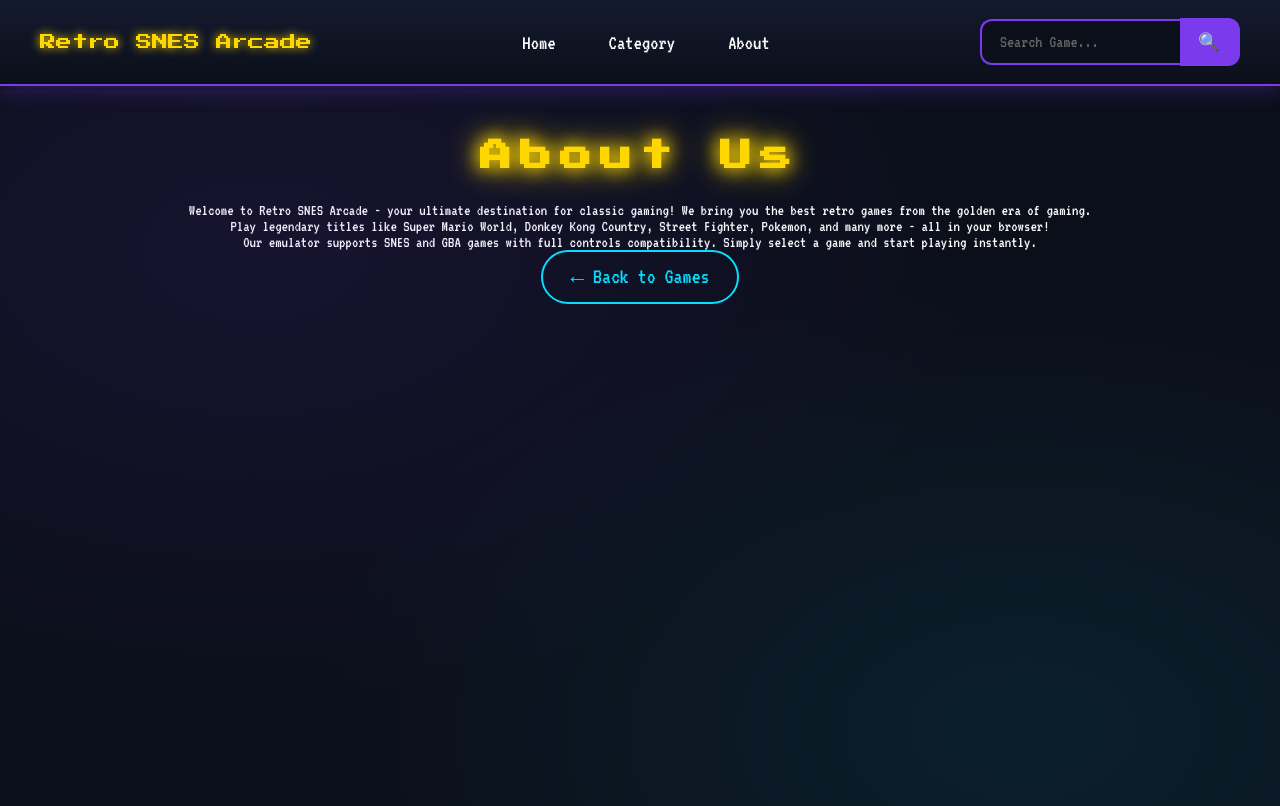
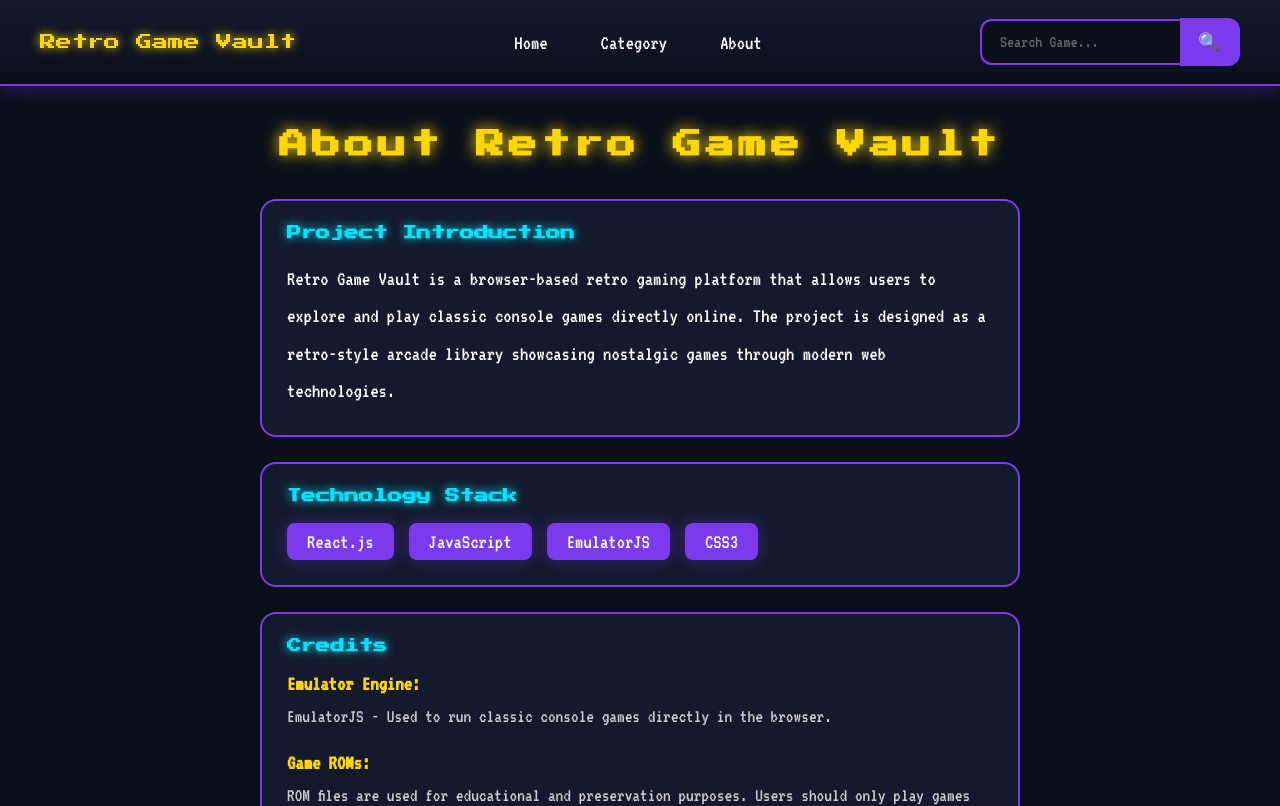
Before and after one commit to guna0223/retro-game, a React (Vite) app in the folder frontend/: page /about in a window 1280 px wide. Shown: the top 806 px of the page. Built offline with nearby package versions, Linux system fonts and the light colour scheme.

Commit message:
update files

```diff
--- a/frontend/src/components/Footer/Footer.jsx
+++ b/frontend/src/components/Footer/Footer.jsx
@@ -6,7 +6,7 @@
     <footer className="footer">
       <div className="footer-container">
         <div className="footer-section">
-          <h3 className="footer-title">Retro SNES Arcade</h3>
+          <h3 className="footer-title">Retro Game Vault</h3>
           <p className="footer-text">
             Your ultimate destination for classic retro gaming.
           </p>
@@ -35,7 +35,7 @@
       </div>
 
       <div className="footer-bottom">
-        <p>&copy; 2024 Retro SNES Arcade. All rights reserved.</p>
+        <p>&copy; 2024 Retro Game Vault. All rights reserved.</p>
       </div>
     </footer>
   );
--- a/frontend/src/components/Navbar/Navbar.jsx
+++ b/frontend/src/components/Navbar/Navbar.jsx
@@ -31,7 +31,7 @@
         <nav className="navbar">
             <div className="navbar-container">
                 <Link to="/" className="navbar-logo">
-                    Retro SNES Arcade
+                    Retro Game Vault
                 </Link>
 
                 <div className="navbar-links">
--- a/frontend/src/components/Pages/About.jsx
+++ b/frontend/src/components/Pages/About.jsx
@@ -1,35 +1,62 @@
 import { Link } from "react-router-dom";
-import "../css/GameCard.css";
-import "../css/Emulator.css";
+import "../css/About.css";
 
 function About() {
   return (
     <div className="arcade-container">
       <div className="arcade-bg"></div>
 
-      <div className="game-library">
-        <h2 className="library-title">About Us</h2>
+      <div className="about-page">
+        <h2 className="about-title">About Retro Game Vault</h2>
 
-        <div className="about-content">
+        <section className="about-section">
+          <h3 className="section-title">Project Introduction</h3>
           <p className="about-text">
-            Welcome to Retro SNES Arcade - your ultimate destination for classic gaming!
-            We bring you the best retro games from the golden era of gaming.
+            Retro Game Vault is a browser-based retro gaming platform that allows users
+            to explore and play classic console games directly online. The project is
+            designed as a retro-style arcade library showcasing nostalgic games through
+            modern web technologies.
           </p>
+        </section>
 
+        <section className="about-section">
+          <h3 className="section-title">Technology Stack</h3>
+          <ul className="tech-list">
+            <li>React.js</li>
+            <li>JavaScript</li>
+            <li>EmulatorJS</li>
+            <li>CSS3</li>
+          </ul>
+        </section>
+
+        <section className="about-section">
+          <h3 className="section-title">Credits</h3>
+          <div className="credit-item">
+            <strong>Emulator Engine:</strong>
+            <p>EmulatorJS - Used to run classic console games directly in the browser.</p>
+          </div>
+          <div className="credit-item">
+            <strong>Game ROMs:</strong>
+            <p>ROM files are used for educational and preservation purposes. Users should only play games they legally own.</p>
+          </div>
+          <div className="credit-item">
+            <strong>Game Artwork / Cover Images:</strong>
+            <p>Game images and artwork belong to their respective copyright owners.</p>
+          </div>
+        </section>
+
+        <section className="about-section disclaimer">
+          <h3 className="section-title">Disclaimer</h3>
           <p className="about-text">
-            Play legendary titles like Super Mario World, Donkey Kong Country,
-            Street Fighter, Pokemon, and many more - all in your browser!
+            This website is a personal project created for learning and demonstration purposes.
+            All game trademarks, ROMs, and artwork belong to their respective owners.
+            Users should only play ROMs they legally own.
           </p>
+        </section>
 
-          <p className="about-text">
-            Our emulator supports SNES and GBA games with full controls compatibility.
-            Simply select a game and start playing instantly.
-          </p>
-
-          <Link to="/" className="back-link">
-            ← Back to Games
-          </Link>
-        </div>
+        <Link to="/" className="back-link">
+          ← Back to Games
+        </Link>
       </div>
     </div>
   );
--- /dev/null
+++ b/frontend/src/components/css/About.css
@@ -0,0 +1,134 @@
+/* About Page Styles */
+@import url('https://fonts.googleapis.com/css2?family=Press+Start+2P&family=VT323&display=swap');
+
+.about-page {
+  max-width: 800px;
+  margin: 0 auto;
+  padding: 40px 20px;
+}
+
+.about-title {
+  font-family: 'Press Start 2P', cursive;
+  font-size: 1.8rem;
+  color: #FFD700;
+  text-shadow: 0 0 15px #FFD700;
+  text-align: center;
+  margin-bottom: 40px;
+  letter-spacing: 4px;
+}
+
+.about-section {
+  background: #141A2E;
+  border: 2px solid #7C3AED;
+  border-radius: 16px;
+  padding: 25px;
+  margin-bottom: 25px;
+}
+
+.about-section.disclaimer {
+  border-color: #00E5FF;
+  background: linear-gradient(180deg, #141A2E 0%, #0a0f1a 100%);
+}
+
+.section-title {
+  font-family: 'Press Start 2P', cursive;
+  font-size: 0.9rem;
+  color: #00E5FF;
+  text-shadow: 0 0 10px #00E5FF;
+  margin-bottom: 20px;
+}
+
+.about-text {
+  font-family: 'VT323', monospace;
+  font-size: 1.3rem;
+  color: #FFFFFF;
+  line-height: 1.8;
+}
+
+.tech-list {
+  list-style: none;
+  padding: 0;
+  margin: 0;
+  display: flex;
+  flex-wrap: wrap;
+  gap: 15px;
+}
+
+.tech-list li {
+  font-family: 'VT323', monospace;
+  font-size: 1.3rem;
+  color: #FFFFFF;
+  background: #7C3AED;
+  padding: 8px 20px;
+  border-radius: 8px;
+  box-shadow: 0 0 15px rgba(124, 58, 237, 0.4);
+}
+
+.credit-item {
+  margin-bottom: 20px;
+}
+
+.credit-item:last-child {
+  margin-bottom: 0;
+}
+
+.credit-item strong {
+  font-family: 'VT323', monospace;
+  font-size: 1.3rem;
+  color: #FFD700;
+  display: block;
+  margin-bottom: 8px;
+}
+
+.credit-item p {
+  font-family: 'VT323', monospace;
+  font-size: 1.2rem;
+  color: #CCCCCC;
+  margin: 0;
+  line-height: 1.6;
+}
+
+.back-link {
+  display: inline-block;
+  font-family: 'VT323', monospace;
+  font-size: 1.3rem;
+  color: #00E5FF;
+  text-decoration: none;
+  padding: 12px 28px;
+  border: 2px solid #00E5FF;
+  border-radius: 30px;
+  transition: all 0.3s ease;
+  margin-top: 20px;
+}
+
+.back-link:hover {
+  background: rgba(0, 229, 255, 0.1);
+  color: #7C3AED;
+  border-color: #7C3AED;
+  box-shadow: 0 0 20px rgba(0, 229, 255, 0.3);
+}
+
+/* Responsive */
+@media (max-width: 600px) {
+  .about-title {
+    font-size: 1.2rem;
+  }
+
+  .section-title {
+    font-size: 0.75rem;
+  }
+
+  .about-text {
+    font-size: 1.1rem;
+  }
+
+  .tech-list li {
+    font-size: 1.1rem;
+    padding: 6px 14px;
+  }
+
+  .credit-item strong,
+  .credit-item p {
+    font-size: 1.1rem;
+  }
+}
```
Also changed, not shown: 1 other file (tests, documents, lock files or other folders).
